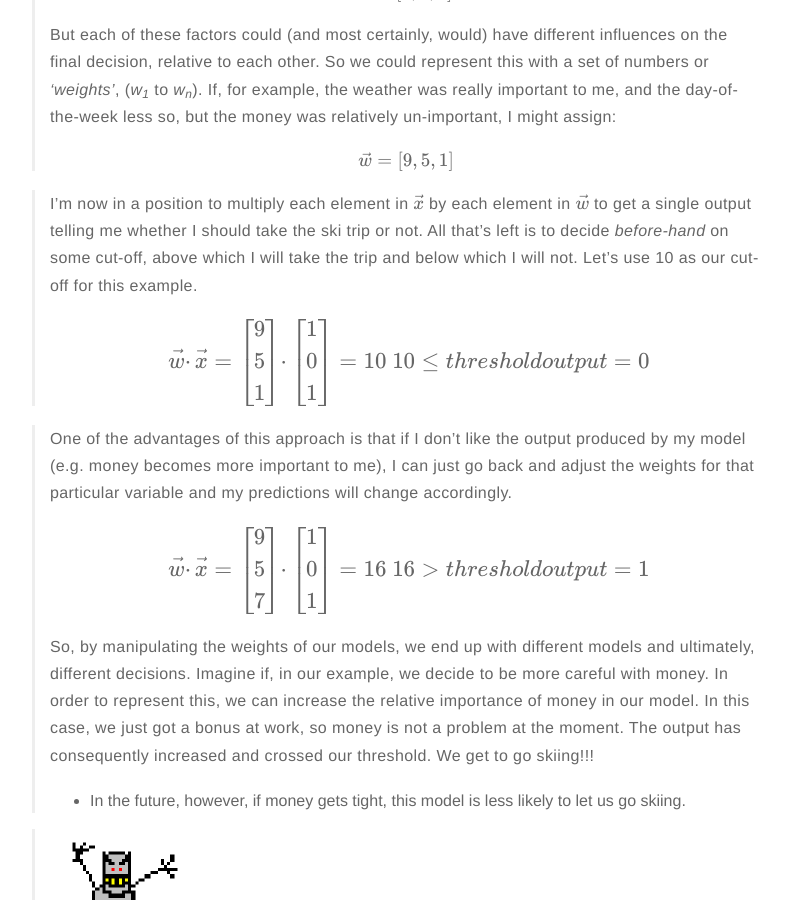
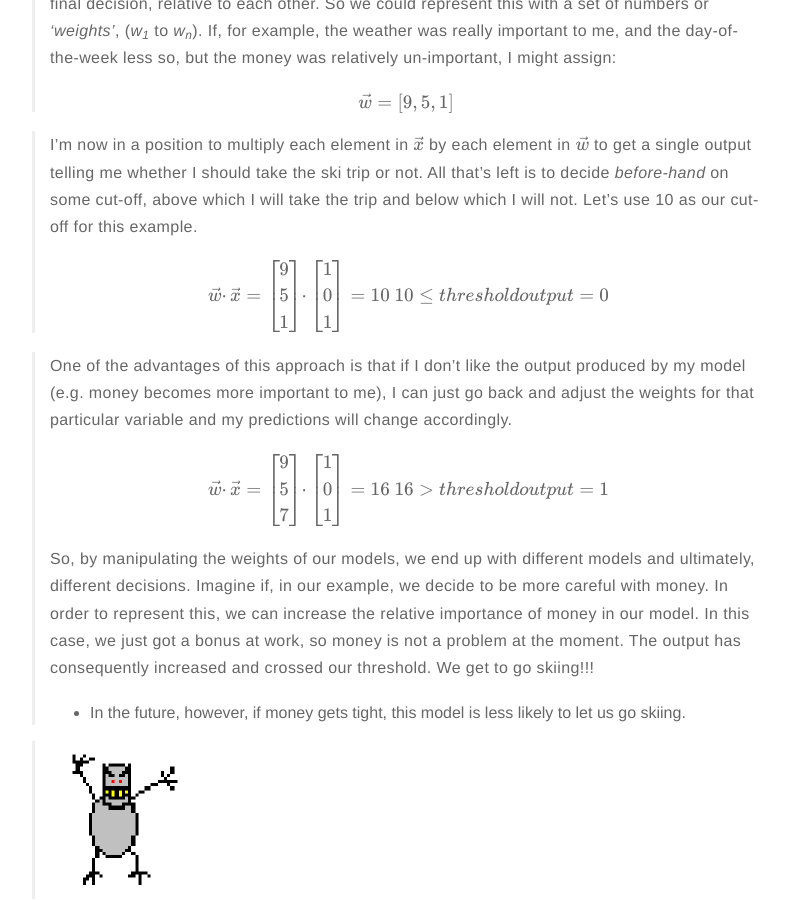
Before and after one commit to meccaLeccaHi/meccaLeccaHi.github.io, a Jekyll site: the page built from _posts/2018-10-30-neural_nets-tensorflow.md, in a window 1280 px wide and 900 px high, scrolled down 6269 px. Shown: the whole window, without its empty margins (243-1032 px from the left). Built offline with Jekyll 4.4.1, drawn with Linux system fonts in a browser that asks for light colours; formulas are drawn with MathJax 3; a script that is not in the unit is left out; some of the changed text lies outside the part shown.

Commit message:
fixing mathjax and images

```diff
--- a/_posts/2018-10-30-neural_nets-tensorflow.md
+++ b/_posts/2018-10-30-neural_nets-tensorflow.md
@@ -192,6 +192,7 @@
 
 So, as is often the case, we set a __threshold__ and declare that as the cut-off point for whether to _'fire'_ (output a one), or not (output a zero).
 
+$$
 \begin{equation}
   output=\left\{
   \begin{array}{@{}ll@{}}
@@ -199,6 +200,7 @@
     1 & \text{if} \sum_{j=1}^n w_j x_j > threshold \\
   \end{array}\right.
 \end{equation}
+$$
 
 <a id="example"></a>
 ### An example
@@ -225,26 +227,22 @@
 
 >I'm now in a position to multiply each element in $\vec{x}$ by each element in $\vec{w}$ to get a single output telling me whether I should take the ski trip or not. All that's left is to decide _before-hand_ on some cut-off, above which I will take the trip and below which I will not. Let's use 10 as our cut-off for this example.
 >
->$${\large
-\begin{equation*}
+>$$\begin{equation*}
     \ \vec{w} \cdotp \vec{x} = \left[\begin{array}{c} 9 \\ 5 \\ 1 \end{array} \right]
     \cdotp \left[\begin{array}{c} 1 \\ 0 \\ 1 \end{array} \right] = 10 \\
      \ 10 \leq threshold \\
   output=0
-\end{equation*}
-}$$
+\end{equation*}$$
 
 >
 >One of the advantages of this approach is that if I don't like the output produced by my model (e.g. money becomes more important to me), I can just go back and adjust the weights for that particular variable and my predictions will change accordingly.
 >
->$${\large
-\begin{equation*}
+>$$\begin{equation*}
     \ \vec{w} \cdotp \vec{x} = \left[\begin{array}{c} 9 \\ 5 \\ 7 \end{array} \right]
     \cdotp \left[\begin{array}{c} 1 \\ 0 \\ 1 \end{array} \right] = 16 \\
      \ 16 > threshold \\
      output=1
-\end{equation*}
-}$$
+\end{equation*}$$
 >
 >So, by manipulating the weights of our models, we end up with different models and ultimately, different decisions.  Imagine if, in our example, we decide to be more careful with money. In order to represent this, we can increase the relative importance of money in our model. In this case, we just got a bonus at work, so money is not a problem at the moment. The output has consequently increased and crossed our threshold. We get to go skiing!!!
 >- In the future, however, if money gets tight, this model is less likely to let us go skiing.
```
